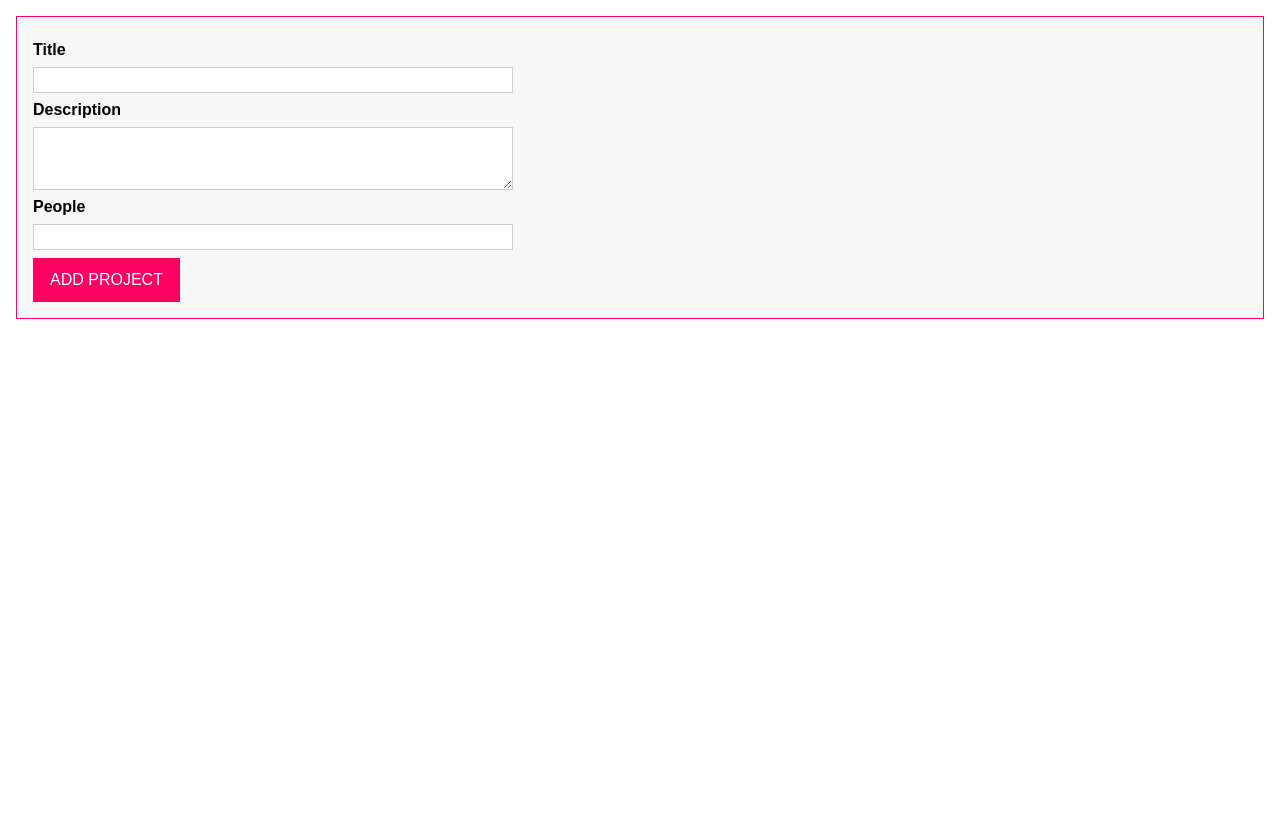
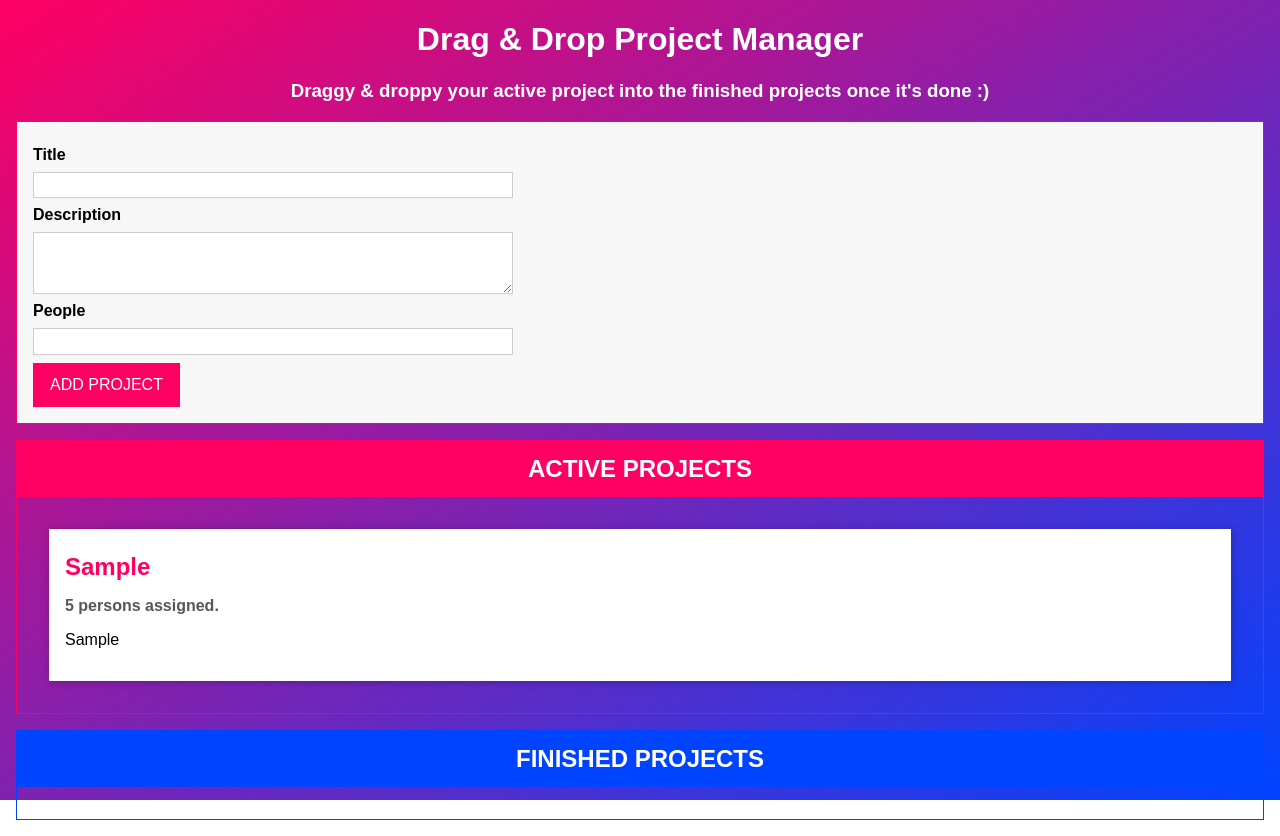
Before and after one commit to Fico125/draggy-droppy, a website with bundled scripts: page index.html in a window 1280 px wide. Both pictures are taken after typing "Sample", "Sample", "5" into the empty fields and a click on the button "ADD PROJECT". Before the commit the page ends 800 px from the top, so only its background shows below. Built offline with nearby package versions, Linux system fonts and the light colour scheme.

Commit message:
Implemented all desired logic
Active projects can now be dragged into the finished projects list once they are done.

```diff
--- a/app.css
+++ b/app.css
@@ -8,6 +8,9 @@ html {
 
 body {
   margin: 0;
+  background: linear-gradient(to left top, #0044ff, #ff0062);
+  background-attachment: fixed;
+  /*edit*/
 }
 
 label,
@@ -91,6 +94,7 @@ button:active {
   box-shadow: 1px 1px 8px rgba(0, 0, 0, 0.26);
   padding: 1rem;
   margin: 1rem;
+  background: white;
 }
 
 .projects li h2 {
@@ -125,3 +129,8 @@ button:active {
   border: 1px solid #ff0062;
   background: #f7f7f7;
 }
+
+.heading {
+  text-align: center;
+  color: white;
+}
--- a/index.html
+++ b/index.html
@@ -11,6 +11,12 @@
 </head>
 
 <body>
+
+  <div class="heading">
+    <h1>Drag & Drop Project Manager</h1>
+    <h3>Draggy & droppy your active project into the finished projects once it's done :)</h3>
+  </div>
+
   <template id="project-input">
     <form>
       <div class="form-control">
@@ -29,7 +35,11 @@
     </form>
   </template>
   <template id="single-project">
-    <li></li>
+    <li draggable="true">
+      <h2></h2>
+      <h3></h3>
+      <p></p>
+    </li>
   </template>
   <template id="project-list">
     <section class="projects">
--- a/src/app.ts
+++ b/src/app.ts
@@ -1,3 +1,74 @@
+interface Draggable {
+  dragStartHandler(event: DragEvent): void;
+  dragEndHandler(event: DragEvent): void;
+}
+
+interface DragTarget {
+  dragOverHandler(event: DragEvent): void;
+  dropHandler(event: DragEvent): void;
+  dragLeaveHandler(event: DragEvent): void;
+}
+
+enum ProjectStatus {
+  Active,
+  Finished
+}
+
+class Project {
+  constructor(public id: string, public title: string, public description: string, public people: number, public status: ProjectStatus) {}
+}
+
+// Project State Management
+type Listener<T> = (items: T[]) => void;
+
+class State<T> {
+  protected listeners: Listener<T>[] = [];
+
+  addListener(listenerFn: Listener<T>) {
+    this.listeners.push(listenerFn);
+  }
+}
+
+class ProjectState extends State<Project>{
+  private projects: Project[] = [];
+  private static instance: ProjectState;
+
+  private constructor() {
+    super();
+  }
+
+  static getInstance() {
+    if(this.instance) {
+      return this.instance;
+    }
+    this.instance = new ProjectState();
+    return this.instance;
+  }
+
+  addProject(title: string, description: string, numOfPeople: number) {
+    const newProject = new Project(Math.random().toString(), title, description, numOfPeople, ProjectStatus.Active);
+
+    this.projects.push(newProject);
+    this.updateListeners();
+  }
+
+  moveProject(projectId: string, newStatus: ProjectStatus) {
+    const project = this.projects.find(prj => prj.id === projectId);
+    if(project && project.status !== newStatus) {
+      project.status = newStatus;
+      this.updateListeners();
+    }
+  }
+
+  private updateListeners() {
+    for(const listenerFn of this.listeners) {
+      listenerFn(this.projects.slice());
+    }
+  }
+}
+
+const projectState = ProjectState.getInstance();
+
 // Validation
 interface Validatable {
   value: string | number;
@@ -39,32 +110,163 @@ function autobind(_: any, _2: string, descriptor: PropertyDescriptor) {
       return boundFn;
     }
   };
+
   return adjDescriptor;
 }
 
-class ProjectInput {
+// Component Base Class
+abstract class Component<T extends HTMLElement, U extends HTMLElement> {
   templateElement: HTMLTemplateElement;
-  hostElement: HTMLDivElement;
-  element: HTMLFormElement;
+  hostElement: T;
+  element: U;
+
+  constructor(templateId: string, hostElementId: string, insertAtStart: boolean, newElementId?: string) {
+    this.templateElement = document.getElementById(templateId)! as HTMLTemplateElement;
+    this.hostElement = document.getElementById(hostElementId)! as T;
+
+    const importedNode = document.importNode(this.templateElement.content, true);
+    this.element = importedNode.firstElementChild as U;
+    if(newElementId){
+      this.element.id = newElementId;
+    }
+
+    this.attach(insertAtStart);
+  }
+
+  private attach(insertAtBeginning: boolean) {
+    this.hostElement.insertAdjacentElement(insertAtBeginning ? 'afterbegin' : 'beforeend', this.element);
+  }
+
+  abstract configure(): void;
+  abstract renderContent(): void;
+}
+
+class ProjectItem extends Component<HTMLUListElement, HTMLLIElement> implements Draggable {
+  private project: Project;
+
+  get persons() {
+    if(this.project.people === 1) {
+      return '1 person';
+    }
+    else {
+      return `${this.project.people} persons`;
+    }
+  }
+
+  constructor(hostId: string, project: Project) {
+    super('single-project', hostId, false, project.id);
+    this.project = project;
+
+    this.configure();
+    this.renderContent();
+  }
+
+  @autobind
+  dragStartHandler(event: DragEvent): void {
+    event.dataTransfer!.setData('text/plain', this.project.id);
+    event.dataTransfer!.effectAllowed = 'move';
+  }
+
+  dragEndHandler(_: DragEvent): void {
+      console.log('DragEnd');
+  }
+
+  configure() {
+    this.element.addEventListener('dragstart', this.dragStartHandler);
+    this.element.addEventListener('dragend', this.dragEndHandler);
+  }
+
+  renderContent() {
+    this.element.querySelector('h2')!.textContent = this.project.title;
+    this.element.querySelector('h3')!.textContent = this.persons + ' assigned.';
+    this.element.querySelector('p')!.textContent = this.project.description;
+  }
+}
+
+class ProjectList extends Component<HTMLDivElement, HTMLElement> implements DragTarget{
+  assignedProjects: Project[];
+
+  constructor(private type: 'active' | 'finished') {
+    super('project-list', 'app', false, `${type}-projects`);
+    this.assignedProjects = [];
+
+    this.configure();
+    this.renderContent();
+  }
+
+  @autobind
+  dragOverHandler(event: DragEvent): void {
+    if(event.dataTransfer && event.dataTransfer.types[0] === 'text/plain') {
+      event.preventDefault();
+      const listEl = this.element.querySelector('ul')!;
+      listEl.classList.add('droppable');
+    }
+  }
+
+  @autobind
+  dropHandler(event: DragEvent): void {
+    const prjId = event.dataTransfer!.getData('text/plain');
+    projectState.moveProject(prjId, this.type === 'active' ? ProjectStatus.Active : ProjectStatus.Finished);
+  }
+
+  @autobind
+  dragLeaveHandler(_: DragEvent): void {
+    const listEl = this.element.querySelector('ul')!;
+    listEl.classList.remove('droppable');
+  }
+
+  configure() {
+    this.element.addEventListener('dragover', this.dragOverHandler);
+    this.element.addEventListener('dragleave', this.dragLeaveHandler);
+    this.element.addEventListener('drop', this.dropHandler);
+    projectState.addListener((projects: Project[]) => {
+      const relevantProjects = projects.filter(prj => {
+        if(this.type === 'active') {
+          return prj.status === ProjectStatus.Active;
+        }
+        return prj.status === ProjectStatus.Finished;
+      });
+      this.assignedProjects = relevantProjects;
+      this.renderProjects();
+    });
+  }
+
+  renderContent() {
+    const listId = `${this.type}-projects-list`;
+    this.element.querySelector('ul')!.id = listId;
+    this.element.querySelector('h2')!.textContent = this.type.toUpperCase() + ' PROJECTS';
+  }
+
+  private renderProjects() {
+    const listEl = document.getElementById(`${this.type}-projects-list`)! as HTMLUListElement;
+    listEl.innerHTML = '';
+
+    for(const prjItem of this.assignedProjects) {
+      new ProjectItem(this.element.querySelector('ul')!.id, prjItem);
+    }
+  }
+}
+
+class ProjectInput extends Component<HTMLDivElement, HTMLFormElement>{
   titleInputElement: HTMLInputElement;
   descriptionInputElement: HTMLInputElement;
   peopleInputElement: HTMLInputElement;
 
   constructor() {
-    this.templateElement = document.getElementById('project-input')! as HTMLTemplateElement;
-    this.hostElement = document.getElementById('app')! as HTMLDivElement;
-
-    const importedNode = document.importNode(this.templateElement.content, true);
-    this.element = importedNode.firstElementChild as HTMLFormElement;
-    this.element.id = 'user-input';
+    super('project-input', 'app', true, 'user-input');
 
     this.titleInputElement = this.element.querySelector('#title') as HTMLInputElement;
     this.descriptionInputElement = this.element.querySelector('#description') as HTMLInputElement;
     this.peopleInputElement = this.element.querySelector('#people') as HTMLInputElement;
+    this.configure();
+    }
 
-    this.configure();
-    this.attach();
-    }
+  configure() {
+    this.element.addEventListener('submit', this.submitHandler);
+  }
+
+  renderContent(): void {
+  }
 
   private gatherUserInput(): [string, string, number]  | void{
     const enteredTitle = this.titleInputElement.value;
@@ -111,17 +313,12 @@ class ProjectInput {
     const userInput = this.gatherUserInput();
     if(Array.isArray(userInput)) {
       const [title, desc, people] = userInput;
-      console.log(title, desc, people);
+      projectState.addProject(title, desc, people);
       this.clearInput();
     }
   }
-  private configure() {
-    this.element.addEventListener('submit', this.submitHandler);
-  }
-
-  private attach() {
-    this.hostElement.insertAdjacentElement('afterbegin', this.element);
-  }
 }
 
-const prjInput = new ProjectInput();
+const projectInput = new ProjectInput();
+const activeProjectList = new ProjectList('active');
+const finishedProjectList = new ProjectList('finished');
```
